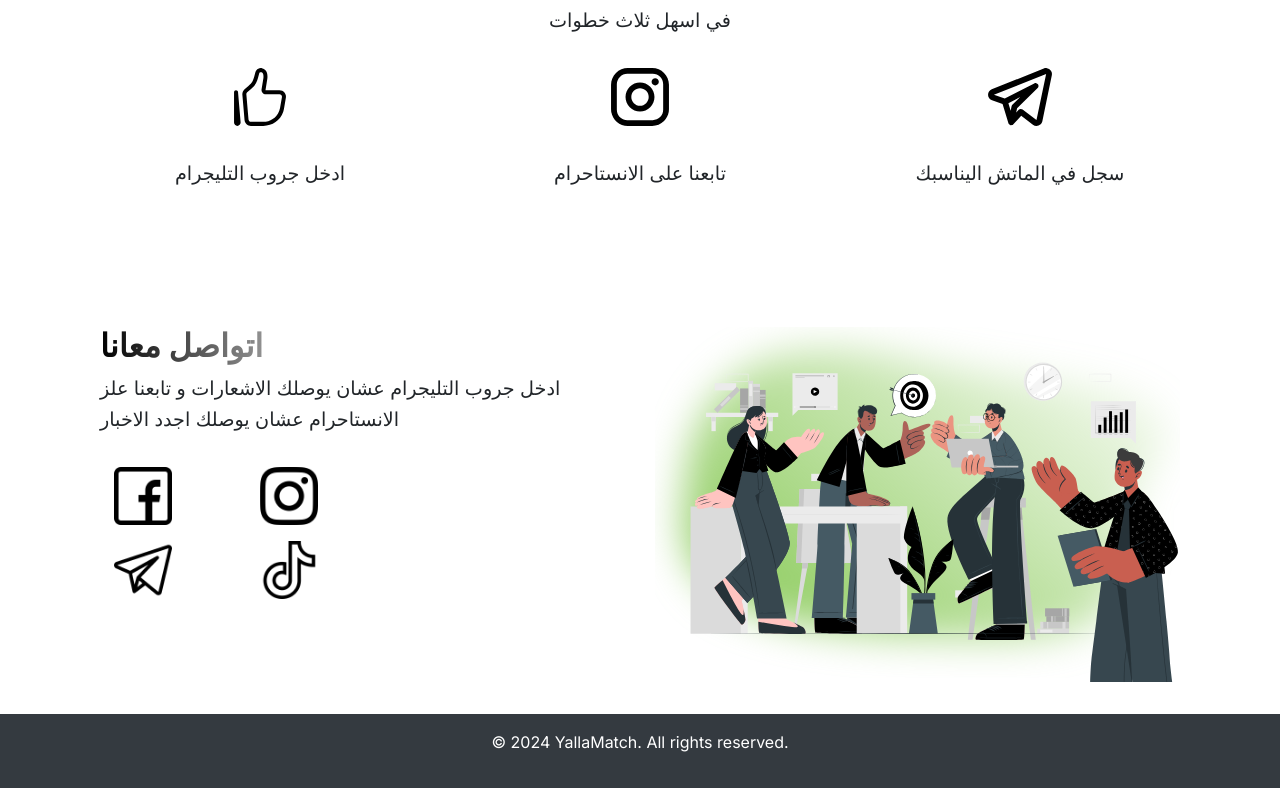
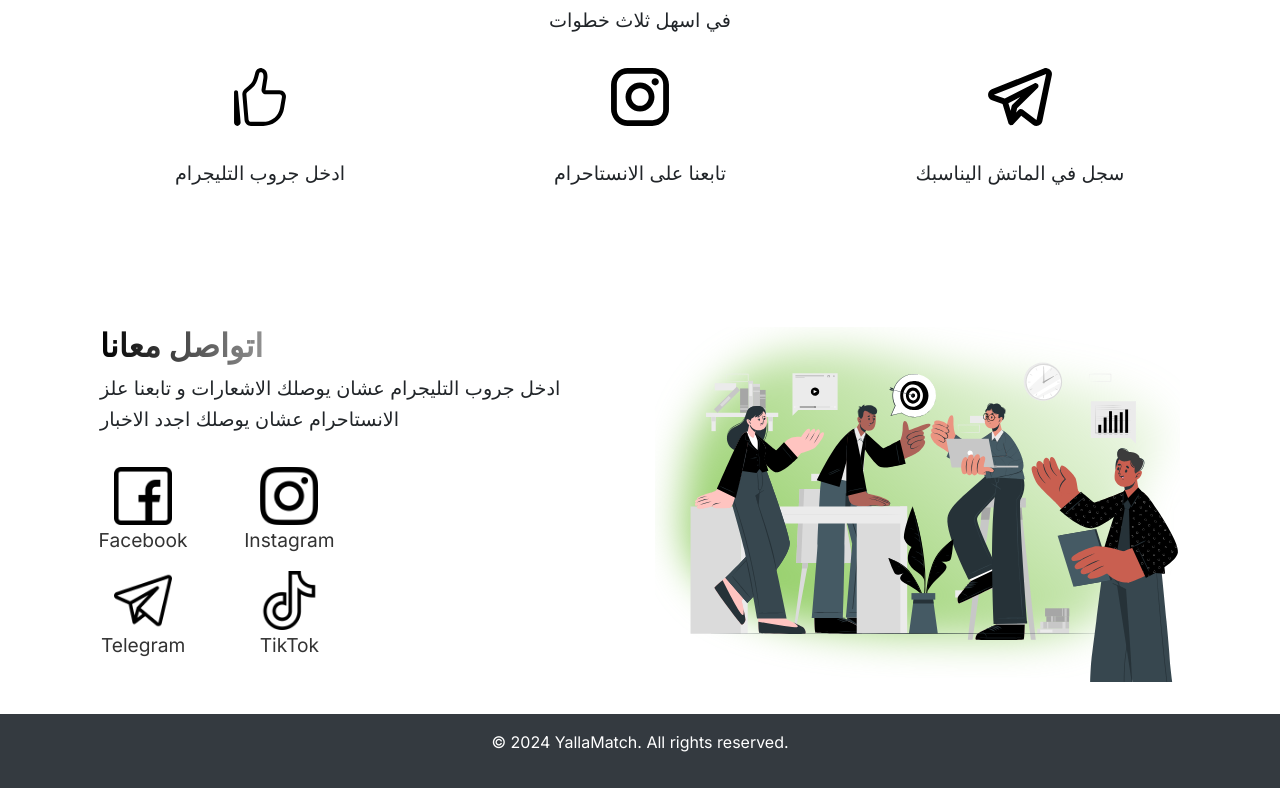
Before and after one commit to asirabdelhady/yallamatch, a plain HTML site: page index.html in a window 1280 px wide. Shown: the part 1412-2200 px from the top of the page. Drawn offline with nearby package versions, Linux system fonts and the light colour scheme.

Commit message:
fixing layout

```diff
--- a/index.html
+++ b/index.html
@@ -138,11 +138,14 @@
                                 <div class="col-6 col-md-3 mb-3 mb-md-0 text-center">
                                     <a href="https://www.facebook.com/profile.php?id=61561209844815" target="_blank">
                                         <img src="assets/facebook.png" alt="Facebook" class="img-fluid contact-icon">
+                                        Facebook
                                     </a>
+
                                 </div>
                                 <div class="col-6 col-md-3 mb-3 mb-md-0 text-center">
                                     <a href="https://www.instagram.com/yallamatch.eg?igsh=MWwxajQ5bGQ4eDFuZg==" target="_blank">
                                         <img src="assets/instagram.png" alt="Instagram" class="img-fluid contact-icon">
+                                        Instagram
                                     </a>
                                 </div>
                             </div>
@@ -150,11 +153,13 @@
                                 <div class="col-6 col-md-3 mb-3 mb-md-0 text-center">
                                     <a href="https://t.me/+rRvVRPiaVeZkYjU0" target="_blank">
                                         <img src="assets/telegram.png" alt="Telegram" class="img-fluid contact-icon">
+                                        Telegram
                                     </a>
                                 </div>
                                 <div class="col-6 col-md-3 mb-3 mb-md-0 text-center">
                                     <a href="https://www.tiktok.com/@yallamatch.eg" target="_blank">
                                         <img src="assets/tik-tok.png" alt="Tiktok" class="img-fluid contact-icon">
+                                        TikTok
                                     </a>
                                 </div>
                             </div>
```
